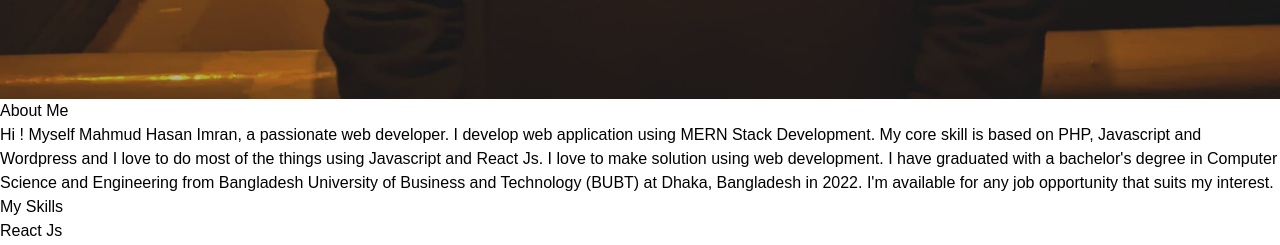
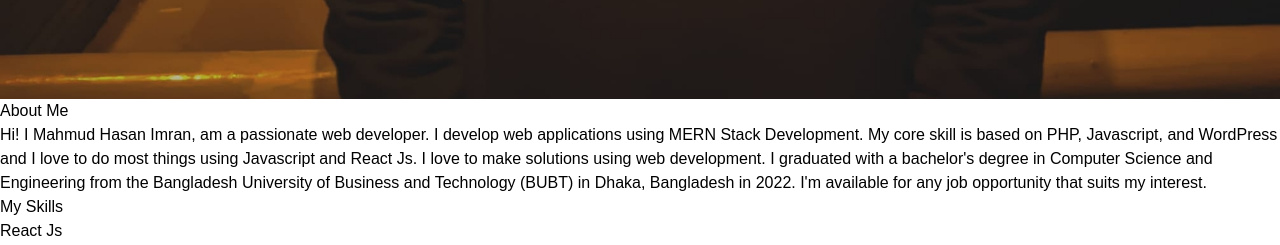
Before and after one commit to devmhimran/mhimran, a React (Create React App) app in the folder mhimran/: page / in a window 1280 px wide. Shown: the part 2620-2865 px from the top of the page. Built offline with nearby package versions, Linux system fonts and the light colour scheme; what @material-tailwind/react would draw is missing.

Commit message:
Update About

```diff
--- a/mhimran/src/Component/About/About.js
+++ b/mhimran/src/Component/About/About.js
@@ -14,7 +14,7 @@ const About = () => {
                     <div className="about__heading lg:text-left text-center flex items-center">
                         <div className="about__heading__main">
                             <h1 className='text-3xl lg:text-5xl font-bold mb-4 lg:mb-6'>About Me</h1>
-                            <p className='text-base lg:text-lg text-gray-700 font-light leading-8 p-4 lg:p-0'>Hi ! Myself Mahmud Hasan Imran, a passionate web developer. I develop web application using MERN Stack Development. My core skill is based on PHP, Javascript and Wordpress and I love to do most of the things using Javascript and React Js. I love to make solution using web development. I have graduated with a bachelor's degree in Computer Science and Engineering from Bangladesh University of Business and Technology (BUBT) at Dhaka, Bangladesh in 2022. I'm available for any job opportunity that suits my interest.</p>
+                            <p className='text-base lg:text-lg text-gray-700 font-light leading-8 p-4 lg:p-0'>Hi! I Mahmud Hasan Imran, am a passionate web developer. I develop web applications using MERN Stack Development. My core skill is based on PHP, Javascript, and WordPress and I love to do most things using Javascript and React Js. I love to make solutions using web development. I graduated with a bachelor's degree in Computer Science and Engineering from the Bangladesh University of Business and Technology (BUBT) in Dhaka, Bangladesh in 2022. I'm available for any job opportunity that suits my interest.</p>
                         </div>
                     </div>
                 </div>
```
